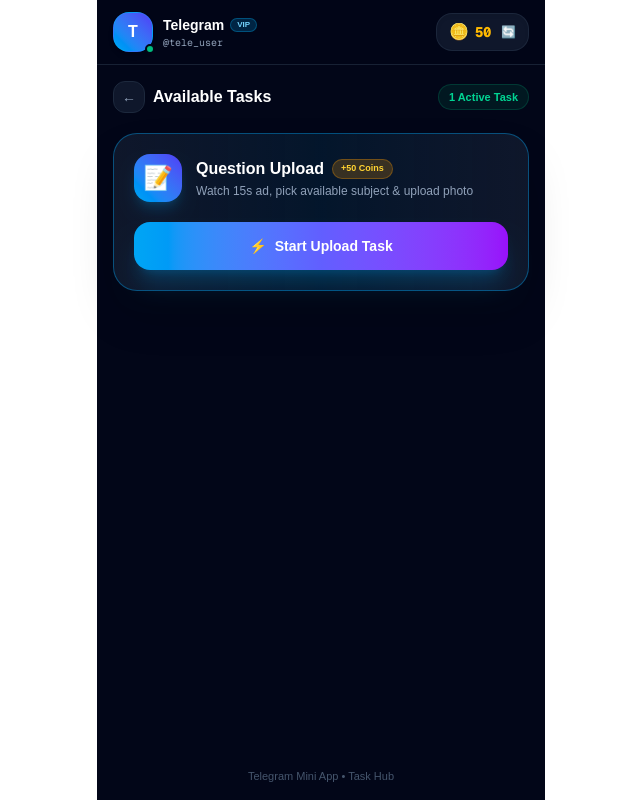
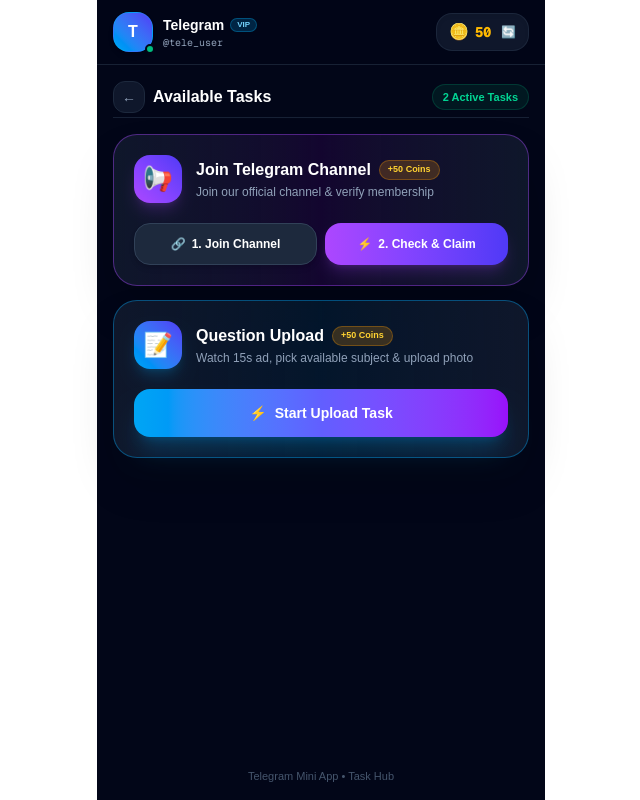
Before and after one commit to bdhackerboy22-creator/telegram-mini_qearn, a Next.js app: page /tasks in a window 1280 px wide. Shown: the whole page, without its empty margins (319-959 px from the left). Built offline with nearby package versions, Linux system fonts and the light colour scheme; no server answers; the database is empty.

Commit message:
Add Telegram Channel Join Task with official Bot API membership verification and 50 coins reward

```diff
--- /dev/null
+++ b/src/app/api/tasks/channel-join/route.js
@@ -0,0 +1,130 @@
+import { NextResponse } from "next/server";
+import { connectDB } from "@/lib/db";
+import User from "@/models/User";
+import Transaction from "@/models/Transaction";
+
+const CHANNEL_REWARD_COINS = 50;
+
+export async function POST(request) {
+  try {
+    const { telegramId } = await request.json();
+    const botToken = process.env.TELEGRAM_BOT_TOKEN;
+    const channelUsername = process.env.TELEGRAM_CHANNEL_USERNAME || "@QearnOfficial";
+    const channelLink = process.env.TELEGRAM_CHANNEL_LINK || "https://t.me/QearnOfficial";
+
+    if (!telegramId) {
+      return NextResponse.json(
+        { success: false, error: "Missing Telegram ID" },
+        { status: 400 }
+      );
+    }
+
+    await connectDB();
+
+    const user = await User.findOne({ telegramId: String(telegramId) });
+    if (!user) {
+      return NextResponse.json(
+        { success: false, error: "User not found" },
+        { status: 404 }
+      );
+    }
+
+    // 1. Anti-Cheat: Check if user already claimed this task
+    if (user.hasJoinedChannel) {
+      return NextResponse.json(
+        {
+          success: false,
+          error: "You have already completed this task and received +50 Coins!",
+        },
+        { status: 400 }
+      );
+    }
+
+    // 2. Official Telegram Bot API Verification (getChatMember)
+    let isMember = false;
+    if (botToken && channelUsername && channelUsername.startsWith("@")) {
+      try {
+        const tgApiUrl = `https://api.telegram.org/bot${botToken}/getChatMember?chat_id=${encodeURIComponent(
+          channelUsername
+        )}&user_id=${encodeURIComponent(telegramId)}`;
+
+        const tgRes = await fetch(tgApiUrl);
+        const tgData = await tgRes.json();
+
+        if (tgData.ok && tgData.result) {
+          const status = tgData.result.status;
+          // Valid membership statuses: creator, administrator, member, restricted
+          if (["creator", "administrator", "member", "restricted"].includes(status)) {
+            isMember = true;
+          }
+        } else {
+          console.warn("Telegram getChatMember API response:", tgData);
+          // If bot is not admin in channel, provide descriptive response
+          if (tgData.description && tgData.description.includes("chat not found")) {
+            console.error("Bot is not an Admin in channel:", channelUsername);
+          }
+        }
+      } catch (tgErr) {
+        console.error("Telegram getChatMember error:", tgErr);
+      }
+    } else {
+      // In development fallback
+      if (process.env.NODE_ENV !== "production") {
+        isMember = true;
+      }
+    }
+
+    if (!isMember) {
+      return NextResponse.json({
+        success: false,
+        isMember: false,
+        error: "Verification failed: You haven't joined the official channel yet! Please join first and click Check.",
+        channelLink,
+      });
+    }
+
+    // 3. Verified Successfully -> Credit +50 Coins & Save Record
+    user.balance += CHANNEL_REWARD_COINS;
+    user.totalEarned += CHANNEL_REWARD_COINS;
+    user.hasJoinedChannel = true;
+    await user.save();
+
+    // 4. Record Transaction History
+    const transaction = await Transaction.create({
+      telegramId: String(telegramId),
+      title: "Task: Joined Official Channel",
+      type: "earn",
+      amount: CHANNEL_REWARD_COINS,
+      status: "completed",
+    });
+
+    return NextResponse.json({
+      success: true,
+      isMember: true,
+      balance: user.balance,
+      totalEarned: user.totalEarned,
+      hasJoinedChannel: true,
+      reward: CHANNEL_REWARD_COINS,
+      message: `🎉 Verified! +${CHANNEL_REWARD_COINS} Coins credited to your balance!`,
+      transaction: {
+        id: transaction._id,
+        title: transaction.title,
+        type: transaction.type,
+        amount: transaction.amount,
+        status: transaction.status,
+        time: new Date(transaction.createdAt).toLocaleString([], {
+          month: "short",
+          day: "numeric",
+          hour: "2-digit",
+          minute: "2-digit",
+        }),
+      },
+    });
+  } catch (error) {
+    console.error("Channel join verify error:", error);
+    return NextResponse.json(
+      { success: false, error: error.message },
+      { status: 500 }
+    );
+  }
+}
--- a/src/app/api/telegram/verify/route.js
+++ b/src/app/api/telegram/verify/route.js
@@ -84,6 +84,7 @@
         totalEarned: user.totalEarned,
         totalWithdrawn: user.totalWithdrawn,
         adsWatchedCount: user.adsWatchedCount,
+        hasJoinedChannel: Boolean(user.hasJoinedChannel),
         lastDailyRewardDate: user.lastDailyRewardDate,
       },
       transactions: transactions.map((t) => ({
--- a/src/app/tasks/page.jsx
+++ b/src/app/tasks/page.jsx
@@ -1,9 +1,67 @@
 "use client";
 
+import { useState } from "react";
 import Link from "next/link";
 import Navbar from "@/components/Navbar";
+import { useUser } from "@/context/UserContext";
 
 export default function TasksPage() {
+  const { user, updateBalance } = useUser();
+
+  const [verifyingChannel, setVerifyingChannel] = useState(false);
+  const [channelStatusMsg, setChannelStatusMsg] = useState("");
+  const [channelStatusType, setChannelStatusType] = useState(""); // 'success' | 'error'
+
+  const channelLink = "https://t.me/QearnOfficial";
+
+  const handleJoinChannelClick = () => {
+    if (typeof window !== "undefined" && window.Telegram?.WebApp) {
+      window.Telegram.WebApp.openTelegramLink(channelLink);
+    } else {
+      window.open(channelLink, "_blank");
+    }
+  };
+
+  const handleVerifyChannelJoin = async () => {
+    if (user?.hasJoinedChannel) return;
+
+    setVerifyingChannel(true);
+    setChannelStatusMsg("");
+    setChannelStatusType("");
+
+    try {
+      const res = await fetch("/api/tasks/channel-join", {
+        method: "POST",
+        headers: { "Content-Type": "application/json" },
+        body: JSON.stringify({
+          telegramId: user?.id || "demo_user",
+        }),
+      });
+
+      const data = await res.json();
+
+      if (data.success) {
+        setChannelStatusType("success");
+        setChannelStatusMsg(data.message || "🎉 Verified! +50 Coins added to your balance!");
+        updateBalance(data.balance, data.transaction, {
+          totalEarned: data.totalEarned,
+          hasJoinedChannel: true,
+        });
+        if (user) {
+          user.hasJoinedChannel = true;
+        }
+      } else {
+        setChannelStatusType("error");
+        setChannelStatusMsg(data.error || "Verification failed! Please make sure you joined the channel.");
+      }
+    } catch (err) {
+      setChannelStatusType("error");
+      setChannelStatusMsg("Network error while verifying channel membership.");
+    }
+
+    setVerifyingChannel(false);
+  };
+
   return (
     <div className="min-h-screen bg-slate-950 text-slate-100 flex flex-col justify-between max-w-md mx-auto w-full">
       {/* 1. Global Navbar with Profile & Balance */}
@@ -12,7 +70,7 @@
       {/* Main Content Area */}
       <main className="p-4 space-y-4 flex-1">
         {/* Breadcrumb Header */}
-        <div className="flex items-center justify-between pb-1">
+        <div className="flex items-center justify-between pb-1 border-b border-slate-800/80">
           <div className="flex items-center space-x-2">
             <Link
               href="/"
@@ -23,13 +81,79 @@
             <h1 className="text-base font-bold text-white">Available Tasks</h1>
           </div>
           <span className="text-[11px] font-semibold text-emerald-400 bg-emerald-500/10 px-2.5 py-1 rounded-full border border-emerald-500/20">
-            1 Active Task
+            2 Active Tasks
           </span>
         </div>
 
+        {/* Channel Task Status Alert */}
+        {channelStatusMsg && (
+          <div
+            className={`p-3.5 border text-xs font-semibold rounded-2xl text-center leading-relaxed ${
+              channelStatusType === "success"
+                ? "bg-emerald-500/20 border-emerald-500/30 text-emerald-300 animate-pulse"
+                : "bg-rose-500/20 border-rose-500/30 text-rose-300"
+            }`}
+          >
+            {channelStatusMsg}
+          </div>
+        )}
+
         {/* Task List */}
-        <div className="space-y-3">
-          {/* TASK 1: Question Upload Task (Navigates directly to dedicated full-screen route) */}
+        <div className="space-y-3.5">
+          {/* TASK 1: Join Official Telegram Channel (Verified via Bot API) */}
+          <div className="bg-gradient-to-r from-slate-900 via-purple-950/30 to-slate-900 border border-purple-500/40 rounded-3xl p-5 shadow-2xl space-y-4">
+            <div className="flex items-start justify-between">
+              <div className="flex items-center space-x-3.5">
+                <div className="w-12 h-12 rounded-2xl bg-gradient-to-tr from-purple-500 to-indigo-600 flex items-center justify-center text-2xl shadow-lg shadow-purple-500/20">
+                  📢
+                </div>
+                <div>
+                  <div className="flex items-center space-x-2">
+                    <h3 className="text-base font-bold text-white">Join Telegram Channel</h3>
+                    <span className="bg-amber-500/20 text-amber-300 border border-amber-500/30 text-[9px] px-2 py-0.5 rounded-full font-bold">
+                      +50 Coins
+                    </span>
+                  </div>
+                  <p className="text-xs text-slate-400 mt-0.5">
+                    Join our official channel & verify membership
+                  </p>
+                </div>
+              </div>
+            </div>
+
+            <div className="grid grid-cols-2 gap-2 pt-1">
+              <button
+                onClick={handleJoinChannelClick}
+                className="py-3 bg-slate-800 hover:bg-slate-700 active:scale-98 text-white font-bold text-xs rounded-2xl border border-slate-700 transition-all flex items-center justify-center space-x-1.5 shadow-md"
+              >
+                <span>🔗</span>
+                <span>1. Join Channel</span>
+              </button>
+
+              <button
+                onClick={handleVerifyChannelJoin}
+                disabled={user?.hasJoinedChannel || verifyingChannel}
+                className={`py-3 rounded-2xl font-bold text-xs transition-all flex items-center justify-center space-x-1.5 shadow-lg ${
+                  user?.hasJoinedChannel
+                    ? "bg-emerald-500/20 text-emerald-300 border border-emerald-500/30 cursor-not-allowed"
+                    : verifyingChannel
+                    ? "bg-slate-700 text-slate-400 cursor-not-allowed"
+                    : "bg-gradient-to-r from-purple-500 to-indigo-600 hover:from-purple-400 hover:to-indigo-500 text-white shadow-purple-500/20 active:scale-98"
+                }`}
+              >
+                <span>{user?.hasJoinedChannel ? "✓" : "⚡"}</span>
+                <span>
+                  {user?.hasJoinedChannel
+                    ? "Completed"
+                    : verifyingChannel
+                    ? "Checking..."
+                    : "2. Check & Claim"}
+                </span>
+              </button>
+            </div>
+          </div>
+
+          {/* TASK 2: Question Upload Task */}
           <div className="bg-gradient-to-r from-slate-900 via-sky-950/40 to-slate-900 border border-sky-500/40 rounded-3xl p-5 shadow-2xl space-y-4">
             <div className="flex items-start justify-between">
               <div className="flex items-center space-x-3.5">
--- a/src/models/User.js
+++ b/src/models/User.js
@@ -36,6 +36,10 @@
       type: Number,
       default: 0,
     },
+    hasJoinedChannel: {
+      type: Boolean,
+      default: false, // Tracks if user has claimed channel join 50 coins reward
+    },
     lastDailyRewardDate: {
       type: Date,
       default: null,
```
